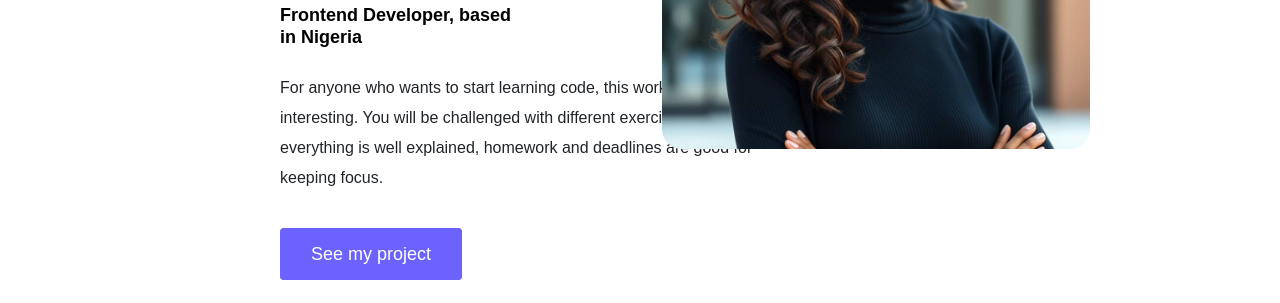
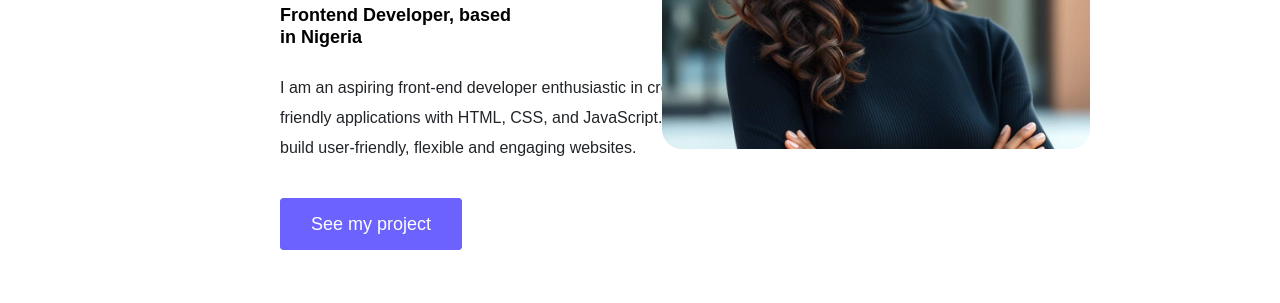
Before and after one commit to Aghaulor-Gift/portfolio-project-SheCodes, a plain HTML site: page html_pages/about.html in a window 1280 px wide. Shown: the part 497-800 px from the top of the page. Drawn offline with nearby package versions, Linux system fonts and the light colour scheme.

Commit message:
Update about.html

```diff
--- a/html_pages/about.html
+++ b/html_pages/about.html
@@ -67,10 +67,8 @@
         <h1 class="content-container-h1 mb-4"> Hi! I am Gift Aghaulor</h1>
         <h2 class="content-sub-header mb-4">Frontend Developer, based in Nigeria</h2>
         <p class="content-paragraph mb-5">
-          For anyone who wants to start learning code, this workshop is very
-          interesting. You will be challenged with different exercises, and
-          everything is well explained, homework and deadlines are good for
-          keeping focus.
+          I am an aspiring front-end developer enthusiastic in creating  a user-friendly applications
+          with HTML, CSS, and JavaScript. My goal is to build user-friendly, flexible and engaging websites.
         </p>
         <a href="./work.html" >See my project</a>
       </div>
```
